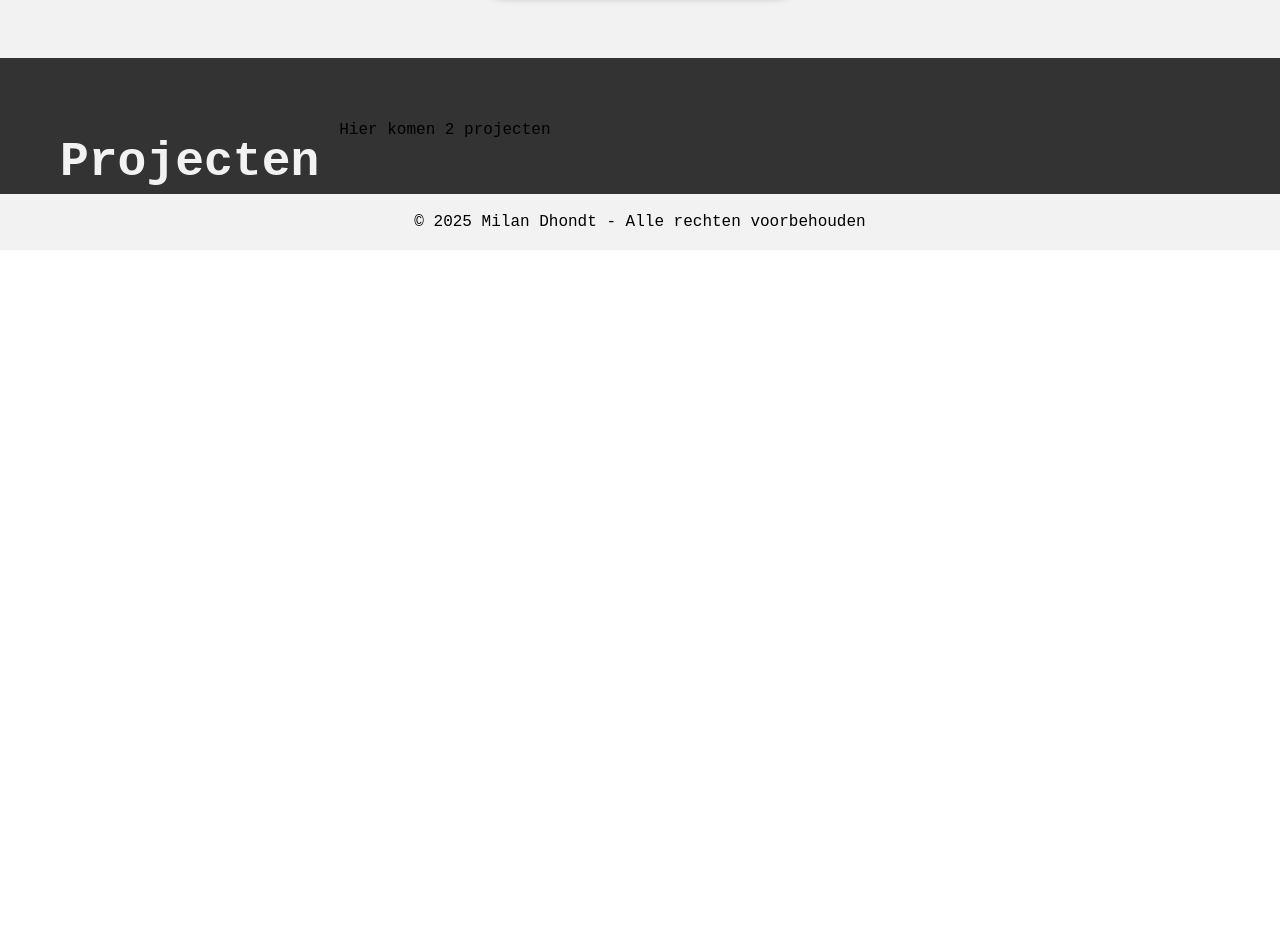
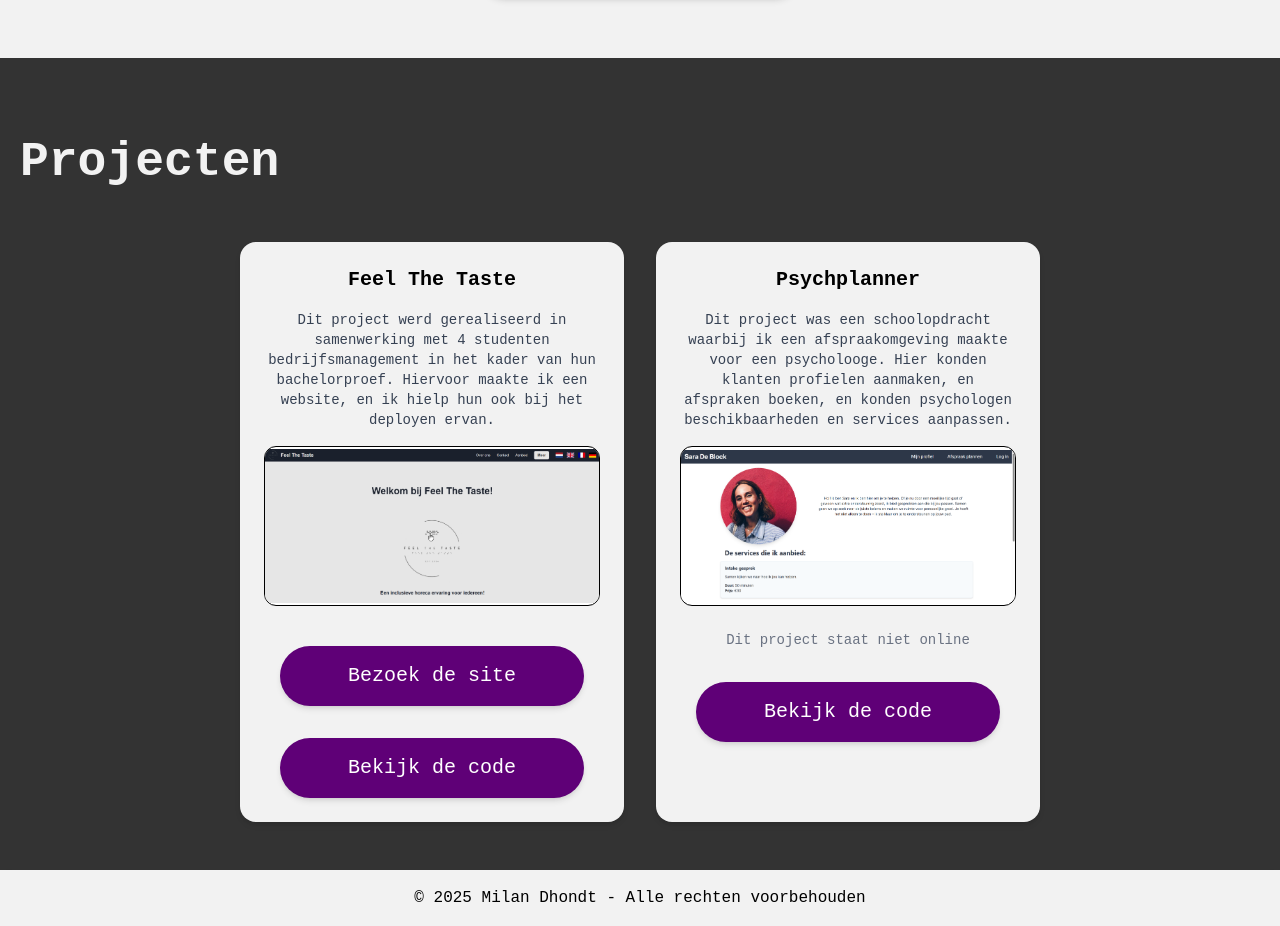
Before and after one commit to milandhondt/Portfolio, a React (Vite) app in the folder Portfolio/: page / in a window 1280 px wide. Shown: the part 938-1864 px from the top of the page. Before the commit the page ends 1188 px from the top, so only its background shows below. Built offline with nearby package versions, Linux system fonts and the light colour scheme; a web font is replaced by a local one.

Commit message:
Toevoegen projecten sectie

```diff
--- /dev/null
+++ b/Portfolio/src/api/projects.json
@@ -0,0 +1,18 @@
+[
+  {
+    "id": 1,
+    "titel": "Feel The Taste",
+    "beschrijving": "Dit project werd gerealiseerd in samenwerking met 4 studenten bedrijfsmanagement in het kader van hun bachelorproef. Hiervoor maakte ik een website, en ik hielp hun ook bij het deployen ervan.",
+    "foto": "/screenshot_FeelTheTaste.png",
+    "code": "https://github.com/milandhondt/Feel-The-Taste",
+    "link": "https://feelthetaste.be/home"
+  },
+  {
+    "id": 2,
+    "titel": "Psychplanner",
+    "beschrijving": "Dit project was een schoolopdracht waarbij ik een afspraakomgeving maakte voor een psycholooge. Hier konden klanten profielen aanmaken, en afspraken boeken, en konden psychologen beschikbaarheden en services aanpassen.",
+    "foto": "/screenshot_PsychPlanner.png",
+    "link": null,
+    "code": "https://github.com/milandhondt/Psychplanner"
+  }
+]
--- a/Portfolio/src/components/HomePage/SmallProjectsSection.jsx
+++ b/Portfolio/src/components/HomePage/SmallProjectsSection.jsx
@@ -7,10 +7,10 @@ const SmallProjectsSection = () => {
   return (
     <>
       <Spacer black={true} />
-      <section className="bg-[#333333] flex flex-col md:flex-row">
+      <section className="bg-[#333333]">
         <XSpacer big={true} black={true} />
-        <Title white={true} pos={"L"} text="Projecten" />
-        <ProjectList duo={true}/>
+        <Title white={true} pos={"L"} onLeft={true} text="Projecten" />
+        <ProjectList duo={true} />
       </section>
     </>
   );
--- a/Portfolio/src/components/Projects/Project.jsx
+++ b/Portfolio/src/components/Projects/Project.jsx
@@ -1,9 +1,33 @@
-const Project = () => {
+import CustomButton from "../General Components/CustomButton";
+
+const Project = ({ titel, beschrijving, foto, link, code }) => {
   return (
-    <div>
-      Ik ben een project
+    <div className="bg-[#F2F2F2] rounded-2xl shadow-md p-6 w-full max-w-sm flex flex-col items-center">
+      <p className="text-xl font-semibold mb-4">{titel}</p>
+
+      <p className="text-center text-sm text-gray-700 mb-4">
+        {beschrijving}
+      </p>
+
+      <div className="w-full h-40 bg-white border border-black rounded-xl flex items-center justify-center mb-4 overflow-hidden">
+        {foto && <img src={foto} alt={titel} className="h-full object-contain" />}
+      </div>
+
+      {link ? (
+        <CustomButton text="Bezoek de site" isCVButton={false} to={link} />
+      ) : (
+        <p className="text-sm text-gray-500 mt-2">Dit project staat niet online</p>
+      )}
+
+      {code ? (
+        <div className="mt-2">
+          <CustomButton text="Bekijk de code" isCVButton={false} to={code} />
+        </div>
+      ) : (
+        <p className="text-sm text-gray-500 mt-2">De code van dit project is niet openbaar</p>
+      )}
     </div>
-  )
-}
+  );
+};
 
 export default Project;
--- a/Portfolio/src/components/Projects/ProjectList.jsx
+++ b/Portfolio/src/components/Projects/ProjectList.jsx
@@ -1,17 +1,32 @@
+import Project from "./Project";
+import projects from "../../api/projects.json";
+
 const ProjectList = ({ duo }) => {
+  const shownProjects = duo ? projects.slice(0, 2) : projects;
+
   return (
-    <div>
-      {
-        duo ? (
-          <div>Hier komen 2 projecten</div>
-        ) : (
-          <div>
-            Hier komen meer dan 2 projecten
-          </div>
-        )
-      }
-    </div>
-  )
-}
+    <section className="py-12 px-4">
+
+      <div className="flex flex-wrap justify-center gap-8">
+        {shownProjects.map((p, index) => (
+          <Project
+            key={index}
+            titel={p.titel}
+            beschrijving={p.beschrijving}
+            foto={p.foto}
+            link={p.link}
+            code={p.code}
+          />
+        ))}
+      </div>
+
+      {!duo && (
+        <p className="text-center mt-12 text-lg">
+          Bekijk mijn projecten pagina om al mijn huidige projecten te bekijken!
+        </p>
+      )}
+    </section>
+  );
+};
 
 export default ProjectList;
--- a/Portfolio/src/pages/ProjectPage.jsx
+++ b/Portfolio/src/pages/ProjectPage.jsx
@@ -2,8 +2,7 @@ import ProjectList from "../components/Projects/ProjectList";
 
 const ProjectPage = () => {
   return (
-    <div>
-      <p>Ik ben project pagina!</p>
+    <div className="bg-[#333333]">
       <ProjectList duo={false} />
     </div>
   )
```
Also changed, not shown: Portfolio/public/screenshot_FeelTheTaste.png (added), Portfolio/public/screenshot_PsychPlanner.png (added).
